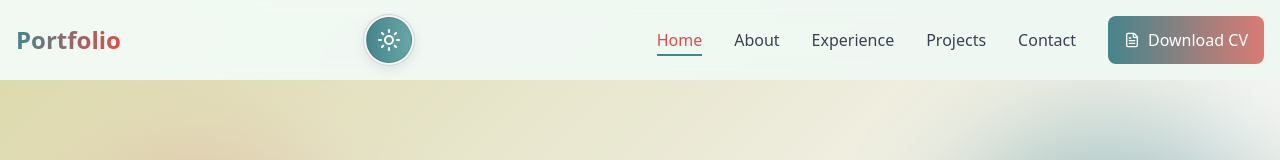
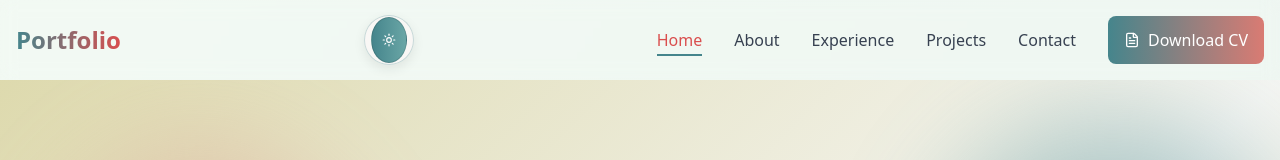
Before and after one commit to Emya101/Personal-Portfolio, a React (Vite) app: page / in a window 1280 px wide. Shown: the top 160 px of the page. Built offline with nearby package versions, Linux system fonts and the light colour scheme.

Commit message:
feat: add darkmode toggle to Navigation

```diff
--- a/src/Components/Navigation.jsx
+++ b/src/Components/Navigation.jsx
@@ -3,11 +3,13 @@ import { Link, useLocation } from "react-router-dom";
 import { Menu, X, Sun, Moon, FileText } from "lucide-react";
 import { motion, AnimatePresence } from "framer-motion";
 import { useState, useEffect, useRef } from "react";
+import { useTheme } from "../context/ThemeContext";
 import resumePdf from "../assets/Supreme's Portfolio Resume.pdf"
 
 export function Navigation() {
     const [isOpen, setIsOpen] = useState(false);
     const [isScrolled, setIsScrolled] = useState(false);
+    const { theme, toggleTheme } = useTheme();
     const location = useLocation();
     const navRef = useRef(null);
 
@@ -56,9 +58,16 @@ export function Navigation() {
                         Portfolio
                     </Link>
 
-                    <div className={styles.mode}>
-                        <Sun className={styles.modeSymbol} />
-                    </div>
+                    <button className={styles.mode}
+                        onClick={toggleTheme}
+                        aria-label="Toggle theme"
+                    >
+                        {theme === "dark" ? (
+                            <Moon className={styles.modeSymbol} />
+                        ) : (
+                            <Sun className={styles.modeSymbol} />
+                        )}
+                    </button>
 
                     <div className={styles.desktopNav}>
                         {navLinks.map((link) => (
```
